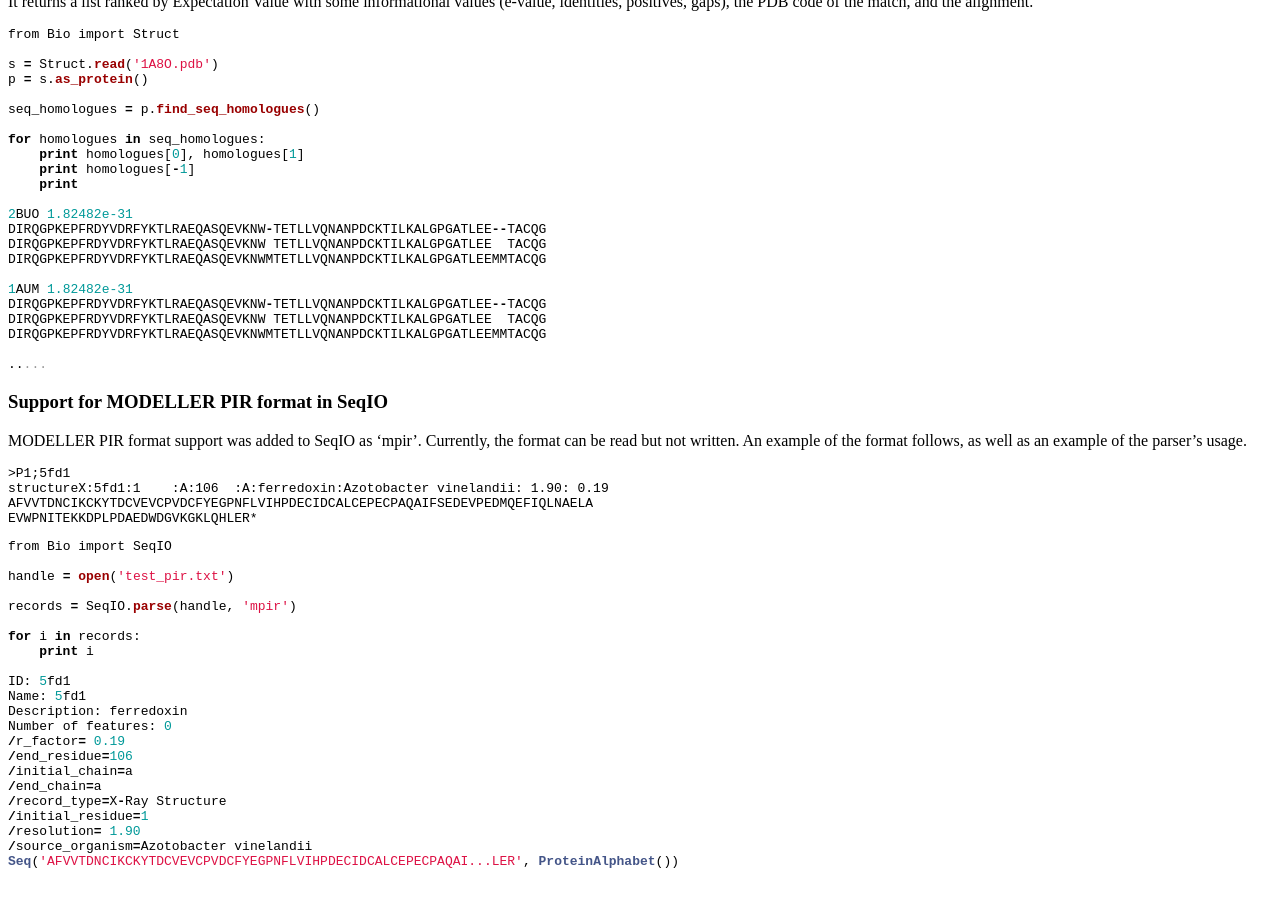
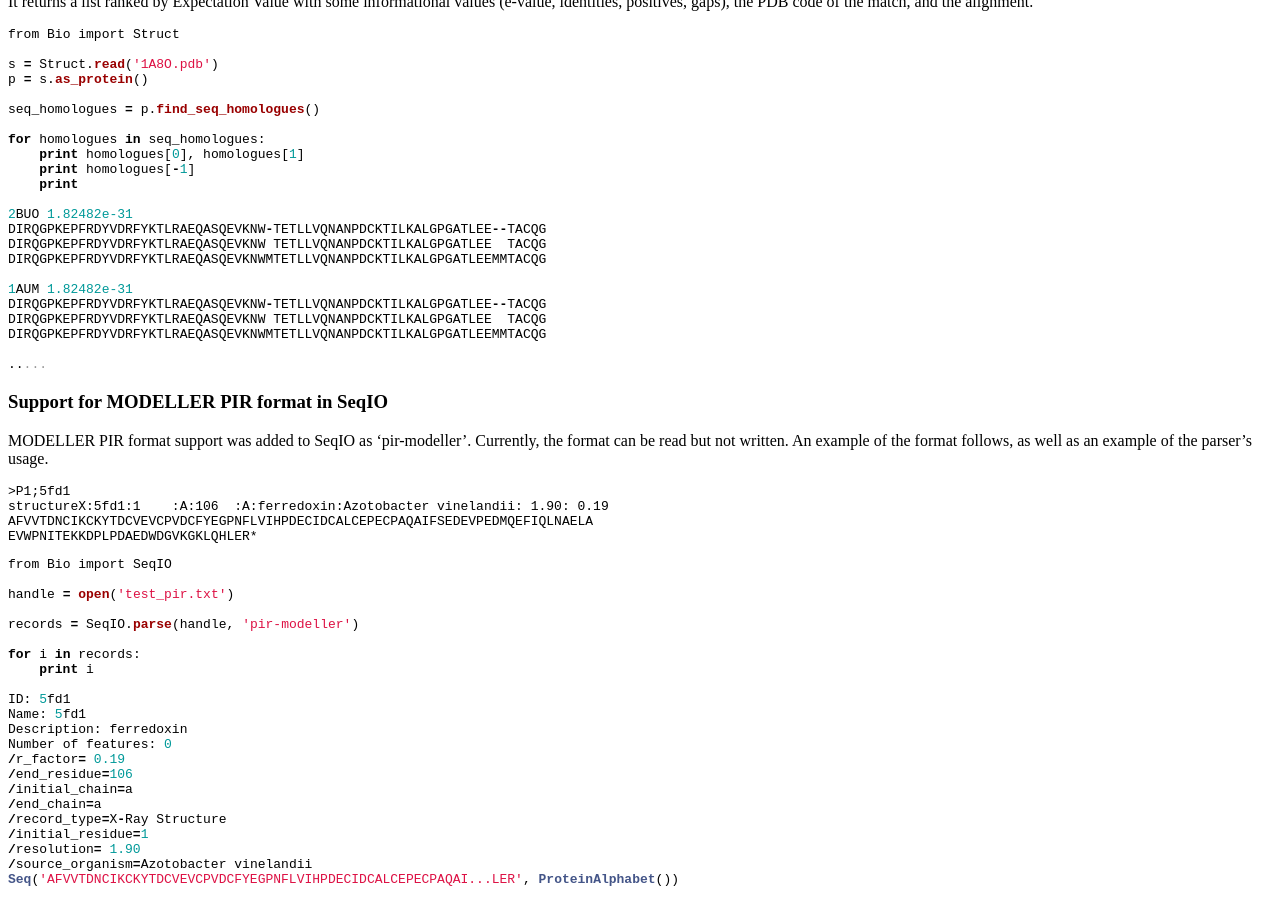
Before and after one commit to biopython/biopython.github.io, a Jekyll site: the page built from wiki/GSOC2010_Joao.md, in a window 1280 px wide and 900 px high, scrolled down 6641 px. Built offline with Jekyll 4.4.1, drawn with Linux system fonts in a browser that asks for light colours.

Commit message:
/* Support for MODELLER PIR format in SeqIO */ Edited mpir to pir-modeller

```diff
--- a/wiki/GSOC2010_Joao.md
+++ b/wiki/GSOC2010_Joao.md
@@ -523,9 +523,9 @@ DIRQGPKEPFRDYVDRFYKTLRAEQASQEVKNWMTETLLVQNANPDCKTILKALGPGATLEEMMTACQG
 
 ### Support for MODELLER PIR format in SeqIO
 
-MODELLER PIR format support was added to SeqIO as 'mpir'. Currently, the
-format can be read but not written. An example of the format follows, as
-well as an example of the parser's usage.
+MODELLER PIR format support was added to SeqIO as 'pir-modeller'.
+Currently, the format can be read but not written. An example of the
+format follows, as well as an example of the parser's usage.
 
     >P1;5fd1
     structureX:5fd1:1    :A:106  :A:ferredoxin:Azotobacter vinelandii: 1.90: 0.19
@@ -537,7 +537,7 @@ from Bio import SeqIO
 
 handle = open('test_pir.txt')
 
-records = SeqIO.parse(handle, 'mpir')
+records = SeqIO.parse(handle, 'pir-modeller')
 
 for i in records:
     print i
```
Also changed, not shown: 1 other file.
